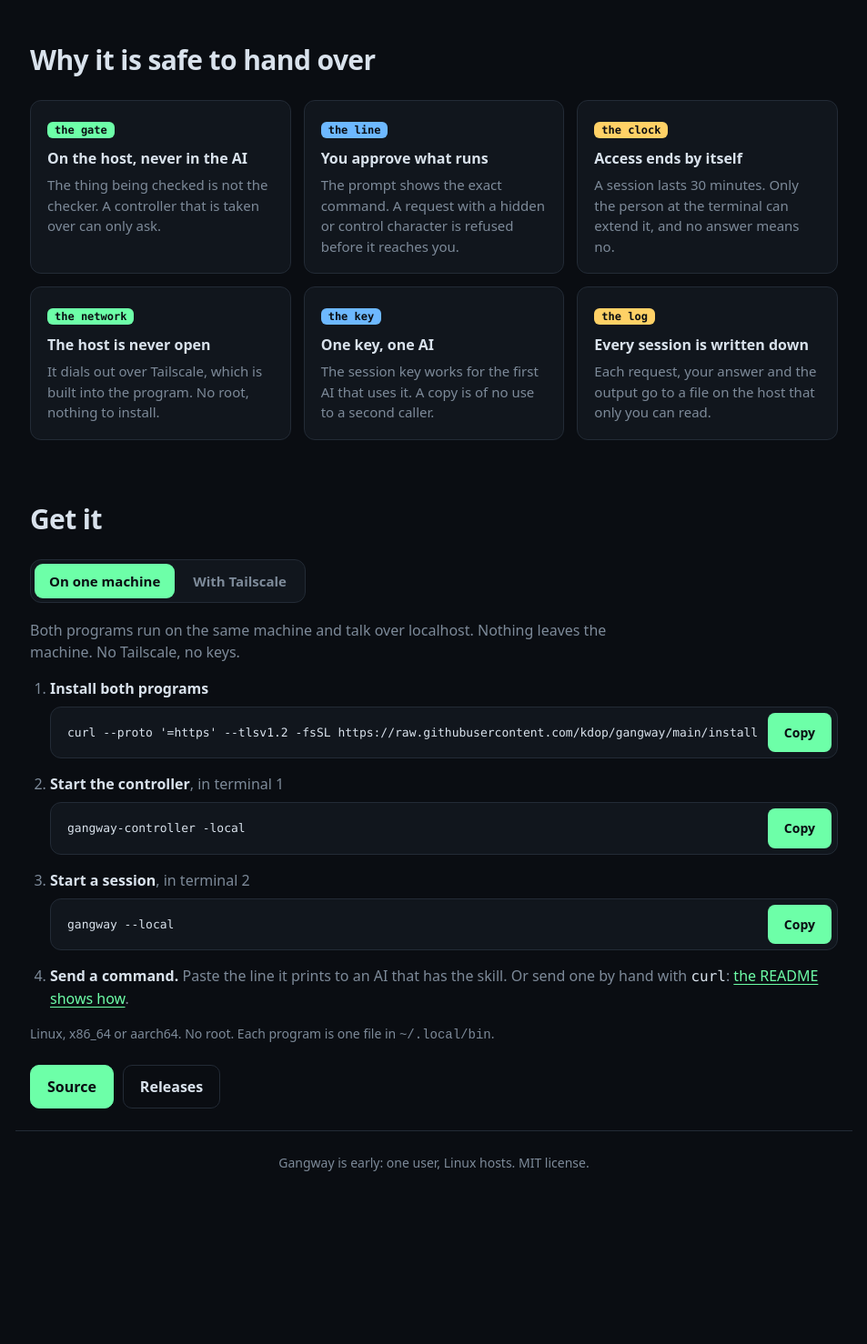
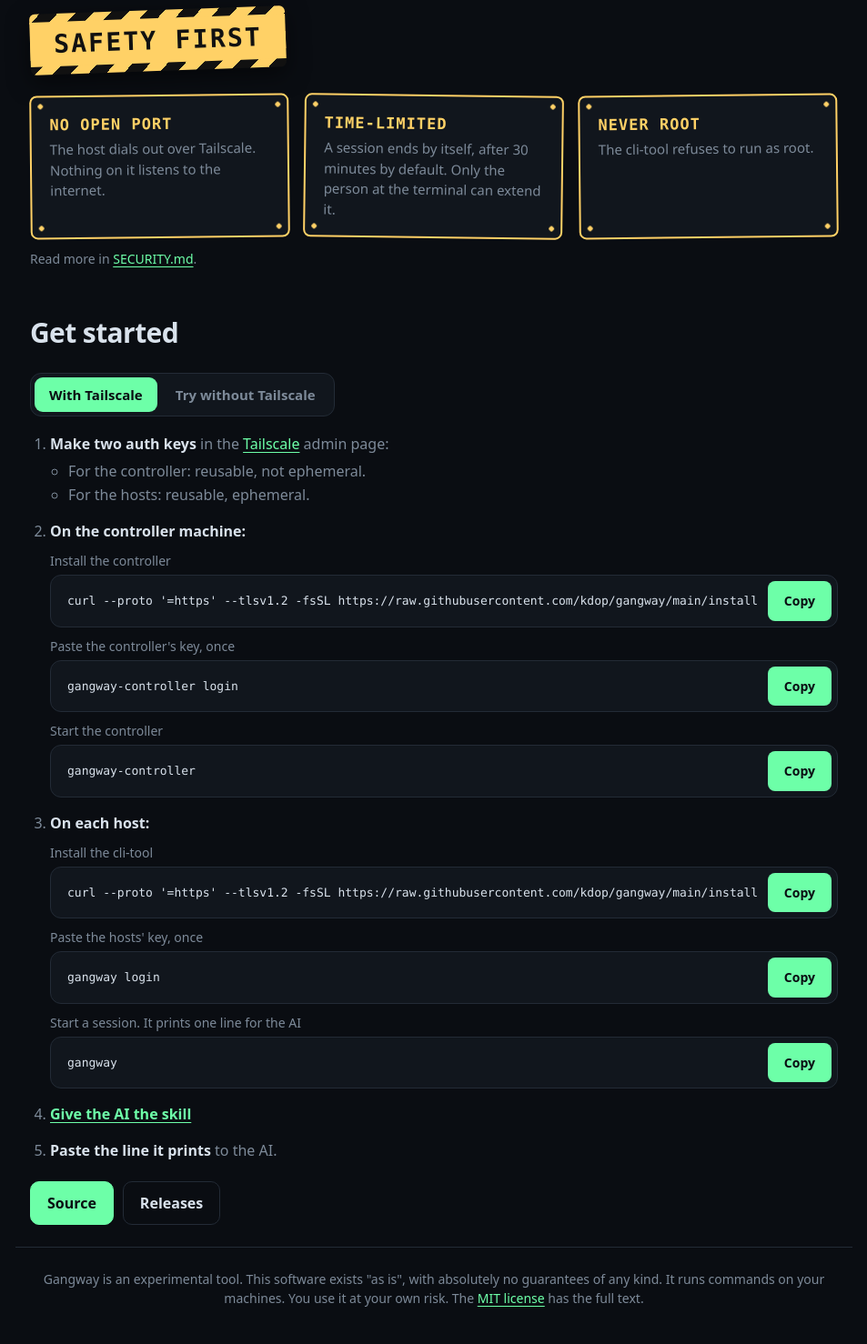
Before and after one commit to kdop/gangway, a plain HTML site: page site/index.html in a window 1280 px wide. Shown: the part 1040-2518 px from the top of the page at 91% size, without its empty margins (163-1116 px from the left). Before the commit the page ends 2369 px from the top, so only its background shows below. Drawn offline with Linux system fonts and the light colour scheme.

Commit message:
Web page: safety sign, Tailscale first, notes on each command

```diff
--- a/site/index.html
+++ b/site/index.html
@@ -105,15 +105,22 @@
   @keyframes flicker { 0%, 47%, 50%, 100% { opacity: 1; } 48%, 49% { opacity: .35; } }
 
 
-  section { padding: 64px 0 0; }
+  section { padding: 48px 0 0; }
   h2 { margin: 0 0 22px; font-size: clamp(22px, 3.6vw, 30px); letter-spacing: -0.02em; }
-  .grid { display: grid; gap: 14px; grid-template-columns: repeat(auto-fit, minmax(240px, 1fr)); }
-  .card { background: var(--panel); border: 1px solid var(--line); border-radius: 12px; padding: 18px; }
-  .card h3 { margin: 0 0 6px; font-size: 16px; }
-  .card p { margin: 0; color: var(--dim); font-size: 15px; }
-  .card .tag { display: inline-block; margin-bottom: 10px; font: 700 12px var(--mono); color: var(--bg); background: var(--yes); border-radius: 6px; padding: 2px 8px; }
-  .card:nth-child(3n+2) .tag { background: var(--blue); }
-  .card:nth-child(3n) .tag { background: var(--hot); }
+  /* "Safety first": a work-site sign with hazard tape, and three stamped plates. */
+  .hazard { display: inline-block; margin: 0 0 26px; padding: 9px 0; transform: rotate(-2deg);
+    background: repeating-linear-gradient(-45deg, #111 0 14px, var(--hot) 14px 28px); border-radius: 6px; box-shadow: 0 8px 24px rgba(0,0,0,.5); }
+  .hazard span { display: block; padding: 8px 26px; background: var(--hot); color: #111; font: 800 clamp(20px, 3.4vw, 28px) var(--mono); text-transform: uppercase; letter-spacing: .08em; }
+  .plates { display: grid; gap: 16px; grid-template-columns: repeat(auto-fit, minmax(230px, 1fr)); }
+  .plate { position: relative; padding: 20px 20px 18px; border: 2px solid var(--hot); border-radius: 8px; color: var(--dim); font-size: 15px;
+    background:
+      radial-gradient(circle at 10px 10px, var(--hot) 0 2.5px, transparent 3px),
+      radial-gradient(circle at calc(100% - 10px) 10px, var(--hot) 0 2.5px, transparent 3px),
+      radial-gradient(circle at 10px calc(100% - 10px), var(--hot) 0 2.5px, transparent 3px),
+      radial-gradient(circle at calc(100% - 10px) calc(100% - 10px), var(--hot) 0 2.5px, transparent 3px),
+      var(--panel); }
+  .plate:nth-child(odd) { transform: rotate(-.6deg); } .plate:nth-child(even) { transform: rotate(.7deg); }
+  .plate b { display: block; margin-bottom: 6px; color: var(--hot); font: 800 17px var(--mono); text-transform: uppercase; letter-spacing: .06em; }
 
   .flow { display: flex; flex-wrap: wrap; align-items: stretch; gap: 10px; font-family: var(--mono); }
   .flow .box { flex: 1 1 180px; background: var(--panel); border: 1px solid var(--line); border-radius: 12px; padding: 16px; }
@@ -132,8 +139,10 @@
   .steps { margin: 0; padding-left: 22px; }
   .steps li { margin: 0 0 16px; color: var(--dim); }
   .steps li b { color: var(--text); }
-  .steps .get { margin-top: 8px; }
-  .steps li > code, .how code { font-family: var(--mono); color: var(--text); }
+  .steps .note { display: block; margin-top: 10px; font-size: 14px; color: var(--dim); }
+  .steps .get { margin: 5px 0 10px; }
+  .steps .keys { margin: 6px 0 0; padding-left: 20px; } .steps .keys li { margin: 2px 0; }
+  .steps li > code, .steps .note code, .how code { font-family: var(--mono); color: var(--text); }
   .small { color: var(--dim); font-size: 14px; margin: 12px 0 0; }
   .links { display: flex; flex-wrap: wrap; gap: 10px; margin-top: 22px; }
   .btn { display: inline-block; padding: 11px 18px; border-radius: 10px; font-weight: 600; text-decoration: none; border: 1.5px solid var(--line); color: var(--text); }
@@ -190,61 +199,80 @@
   </section>
 
   <section>
-    <h2>Why it is safe to hand over</h2>
-    <div class="grid">
-      <div class="card"><span class="tag">the gate</span><h3>On the host, never in the AI</h3><p>The thing being checked is not the checker. A controller that is taken over can only ask.</p></div>
-      <div class="card"><span class="tag">the line</span><h3>You approve what runs</h3><p>The prompt shows the exact command. A request with a hidden or control character is refused before it reaches you.</p></div>
-      <div class="card"><span class="tag">the clock</span><h3>Access ends by itself</h3><p>A session lasts 30 minutes. Only the person at the terminal can extend it, and no answer means no.</p></div>
-      <div class="card"><span class="tag">the network</span><h3>The host is never open</h3><p>It dials out over Tailscale, which is built into the program. No root, nothing to install.</p></div>
-      <div class="card"><span class="tag">the key</span><h3>One key, one AI</h3><p>The session key works for the first AI that uses it. A copy is of no use to a second caller.</p></div>
-      <div class="card"><span class="tag">the log</span><h3>Every session is written down</h3><p>Each request, your answer and the output go to a file on the host that only you can read.</p></div>
+    <h2 class="hazard"><span>Safety first</span></h2>
+    <div class="plates">
+      <div class="plate"><b>No open port</b><span>The host dials out over Tailscale. Nothing on it listens to the internet.</span></div>
+      <div class="plate"><b>Time-limited</b><span>A session ends by itself, after 30 minutes by default. Only the person at the terminal can extend it.</span></div>
+      <div class="plate"><b>Never root</b><span>The cli-tool refuses to run as root.</span></div>
     </div>
+    <p class="small">Read more in <a href="https://github.com/kdop/gangway/blob/main/SECURITY.md">SECURITY.md</a>.</p>
   </section>
 
   <section id="get">
-    <h2>Get it</h2>
+    <h2>Get started</h2>
     <div class="tabs" role="tablist" aria-label="Two ways to install">
-      <button class="tab" role="tab" id="tab-local" aria-controls="panel-local" aria-selected="true" type="button">On one machine</button>
-      <button class="tab" role="tab" id="tab-ts" aria-controls="panel-ts" aria-selected="false" tabindex="-1" type="button">With Tailscale</button>
+      <button class="tab" role="tab" id="tab-ts" aria-controls="panel-ts" aria-selected="true" type="button">With Tailscale</button>
+      <button class="tab" role="tab" id="tab-local" aria-controls="panel-local" aria-selected="false" tabindex="-1" type="button">Try without Tailscale</button>
     </div>
 
-    <div class="panel" role="tabpanel" id="panel-local" aria-labelledby="tab-local">
-      <p class="how">Both programs run on the same machine and talk over localhost. Nothing leaves the machine. No Tailscale, no keys.</p>
+    <div class="panel" role="tabpanel" id="panel-local" aria-labelledby="tab-local" hidden>
+      <p class="how">You can try out Gangway without Tailscale by running both the controller and the CLI on your local machine. It is then reachable only from within that machine.</p>
       <ol class="steps">
         <li><b>Install both programs</b>
+          <span class="note">Puts both programs in <code>~/.local/bin</code></span>
           <div class="get"><code>curl --proto '=https' --tlsv1.2 -fsSL https://raw.githubusercontent.com/kdop/gangway/main/install.sh | sh -s -- all</code><button type="button">Copy</button></div></li>
         <li><b>Start the controller</b>, in terminal 1
+          <span class="note">It listens on this machine only</span>
           <div class="get"><code>gangway-controller -local</code><button type="button">Copy</button></div></li>
         <li><b>Start a session</b>, in terminal 2
+          <span class="note">It prints one line with the address and the key</span>
           <div class="get"><code>gangway --local</code><button type="button">Copy</button></div></li>
-        <li><b>Send a command.</b> Paste the line it prints to an AI that has the skill. Or send one by hand with <code>curl</code>: <a href="https://github.com/kdop/gangway/blob/main/README.md#try-it-on-one-machine">the README shows how</a>.</li>
+        <li><b>Send a command with <code>curl</code></b>, from a third terminal
+          <span class="note">Take the address and the key from the printed line</span>
+          <div class="get"><code>GW=http://127.0.0.1:8642; KEY=gw_…</code></div>
+          <span class="note">Say hello, once. The answer holds a <code>caller_token</code></span>
+          <div class="get"><code>curl -sS -X POST "$GW/v1/hello" -H "Authorization: Bearer $KEY"</code><button type="button">Copy</button></div>
+          <span class="note">Keep the caller token</span>
+          <div class="get"><code>CALLER=gwc_…</code></div>
+          <span class="note">Ask for a command</span>
+          <div class="get"><code>curl -sS -X POST "$GW/v1/requests" -H "Authorization: Bearer $KEY" -H "Gangway-Caller: $CALLER" -H "Content-Type: application/json" -d '{"kind":"command","command":"uname -a"}'</code><button type="button">Copy</button></div>
+          <span class="note">The prompt shows in terminal 2. Press <code>y</code>, and the <code>curl</code> gets the output.</span></li>
       </ol>
     </div>
 
-    <div class="panel" role="tabpanel" id="panel-ts" aria-labelledby="tab-ts" hidden>
-      <p class="how">The host is never open to the internet. Tailscale is bundled in both the controller and the CLI: no Tailscale installation needed.</p>
+    <div class="panel" role="tabpanel" id="panel-ts" aria-labelledby="tab-ts">
       <ol class="steps">
-        <li><b>Make two auth keys</b> in the Tailscale admin page. For the controller: reusable, not ephemeral. For the hosts: reusable, ephemeral, with a tag that may reach the controller and nothing else.</li>
-        <li><b>On the controller machine</b>, install it, store its key, start it
+        <li><b>Make two auth keys</b> in the <a href="https://login.tailscale.com/admin/settings/keys">Tailscale</a> admin page:
+          <ul class="keys">
+            <li>For the controller: reusable, not ephemeral.</li>
+            <li>For the hosts: reusable, ephemeral.</li>
+          </ul></li>
+        <li><b>On the controller machine:</b>
+          <span class="note">Install the controller</span>
           <div class="get"><code>curl --proto '=https' --tlsv1.2 -fsSL https://raw.githubusercontent.com/kdop/gangway/main/install.sh | sh -s -- controller</code><button type="button">Copy</button></div>
+          <span class="note">Paste the controller's key, once</span>
           <div class="get"><code>gangway-controller login</code><button type="button">Copy</button></div>
+          <span class="note">Start the controller</span>
           <div class="get"><code>gangway-controller</code><button type="button">Copy</button></div></li>
-        <li><b>On each host</b>, install the cli-tool, store the hosts' key, start a session
+        <li><b>On each host:</b>
+          <span class="note">Install the cli-tool</span>
           <div class="get"><code>curl --proto '=https' --tlsv1.2 -fsSL https://raw.githubusercontent.com/kdop/gangway/main/install.sh | sh</code><button type="button">Copy</button></div>
+          <span class="note">Paste the hosts' key, once</span>
           <div class="get"><code>gangway login</code><button type="button">Copy</button></div>
+          <span class="note">Start a session. It prints one line for the AI</span>
           <div class="get"><code>gangway</code><button type="button">Copy</button></div></li>
-        <li><b>Paste the line it prints</b> to an AI that has the skill.</li>
+        <li><b><a href="https://github.com/kdop/gangway/blob/main/skill/gangway/SKILL.md">Give the AI the skill</a></b></li>
+        <li><b>Paste the line it prints</b> to the AI.</li>
       </ol>
     </div>
 
-    <p class="small">Linux, x86_64 or aarch64. No root. Each program is one file in <code>~/.local/bin</code>.</p>
     <div class="links">
       <a class="btn main" href="https://github.com/kdop/gangway">Source</a>
       <a class="btn" href="https://github.com/kdop/gangway/releases">Releases</a>
     </div>
   </section>
 </main>
-<footer class="wrap">Gangway is early: one user, Linux hosts. MIT license.</footer>
+<footer class="wrap">Gangway is an experimental tool. This software exists "as is", with absolutely no guarantees of any kind. It runs commands on your machines. You use it at your own risk. The <a href="https://github.com/kdop/gangway/blob/main/LICENSE">MIT license</a> has the full text.</footer>
 
 <script>
 (function () {
```
